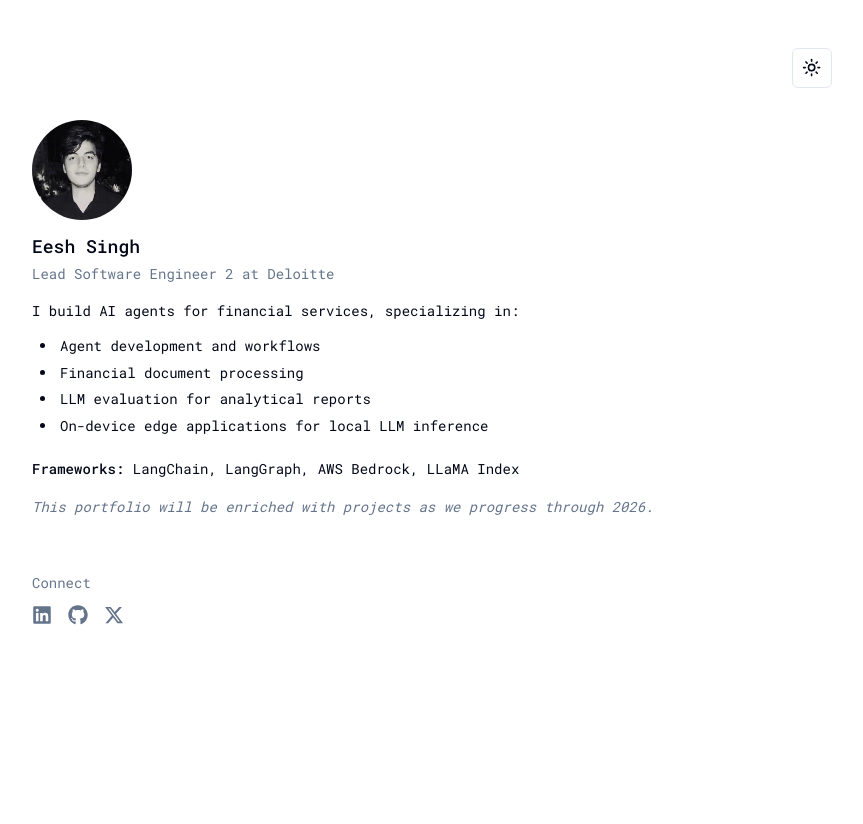
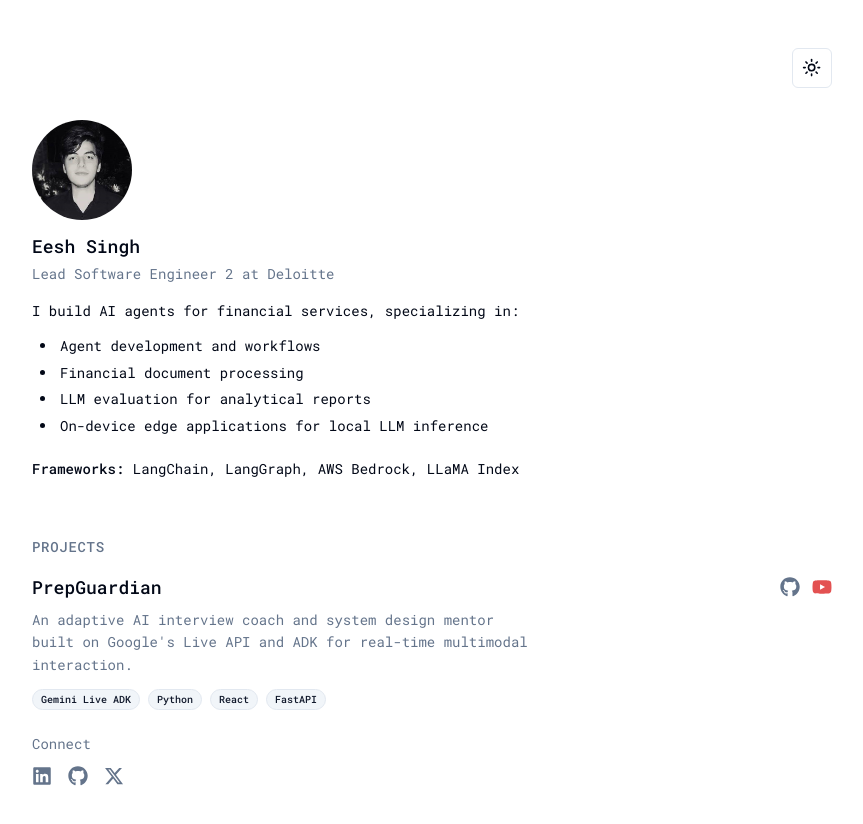
Before and after one commit to eeshsingh123/portfolio-eesh, a Next.js app: page / in a window 1280 px wide. Shown: the top 824 px of the page, without its empty margins (208-1071 px from the left). Before the commit the page ends 800 px from the top, so only its background shows below. Built offline with nearby package versions, Linux system fonts and the light colour scheme.

Commit message:
project added

```diff
--- a/app/page.tsx
+++ b/app/page.tsx
@@ -1,6 +1,7 @@
 import { ModeToggle } from "@/components/dark-mode";
 import Footer from "@/components/main/footer-section";
 import Introduction from "@/components/main/intro-section";
+import ProjectsSection from "@/components/main/projects-section";
 
 export default function Home() {
   return (
@@ -9,6 +10,7 @@ export default function Home() {
         <ModeToggle />
       </div>
       <Introduction />
+      <ProjectsSection />
       <Footer />
     </main>
   );
--- a/components/main/intro-section.tsx
+++ b/components/main/intro-section.tsx
@@ -34,7 +34,7 @@ const Introduction = () => {
       </div>
 
       <div className="pt-4 text-sm text-muted-foreground italic">
-        This portfolio will be enriched with projects as we progress through 2026.
+        {/* Placeholder text removed */}
       </div>
     </div>
   );
--- /dev/null
+++ b/components/main/projects-section.tsx
@@ -0,0 +1,64 @@
+import Link from "next/link";
+import { FaGithub, FaYoutube } from "react-icons/fa";
+
+const ProjectsSection = () => {
+  const projects = [
+    {
+      title: "PrepGuardian",
+      description: "An adaptive AI interview coach and system design mentor built on Google's Live API and ADK for real-time multimodal interaction.",
+      github: "https://github.com/eeshsingh123/PrepGuardian",
+      youtube: "https://youtu.be/XdhQKwrN2tA",
+      tags: ["Gemini Live ADK", "Python", "React", "FastAPI"]
+    }
+  ];
+
+  return (
+    <section className="flex flex-col pt-2">
+      <h2 className="text-sm text-muted-foreground mb-4 font-medium uppercase tracking-wider">Projects</h2>
+      <div className="space-y-8">
+        {projects.map((project) => (
+          <div key={project.title} className="flex flex-col space-y-2">
+            <div className="flex items-center justify-between">
+              <h3 className="text-lg font-medium">{project.title}</h3>
+              <div className="flex gap-3 text-muted-foreground">
+                <Link
+                  href={project.github}
+                  target="_blank"
+                  rel="noopener noreferrer"
+                  className="hover:text-foreground transition-colors"
+                  aria-label={`${project.title} GitHub repository`}
+                >
+                  <FaGithub className="w-5 h-5" />
+                </Link>
+                <Link
+                  href={project.youtube}
+                  target="_blank"
+                  rel="noopener noreferrer"
+                  className="hover:text-foreground transition-colors text-red-600/80 hover:text-red-600"
+                  aria-label={`${project.title} YouTube demo`}
+                >
+                  <FaYoutube className="w-5 h-5" />
+                </Link>
+              </div>
+            </div>
+            <p className="text-sm leading-relaxed text-muted-foreground max-w-lg">
+              {project.description}
+            </p>
+            <div className="flex flex-wrap gap-2 pt-1">
+              {project.tags.map((tag) => (
+                <span
+                  key={tag}
+                  className="text-[10px] px-2 py-0.5 rounded-full bg-secondary text-secondary-foreground font-medium border border-border"
+                >
+                  {tag}
+                </span>
+              ))}
+            </div>
+          </div>
+        ))}
+      </div>
+    </section>
+  );
+};
+
+export default ProjectsSection;
```
